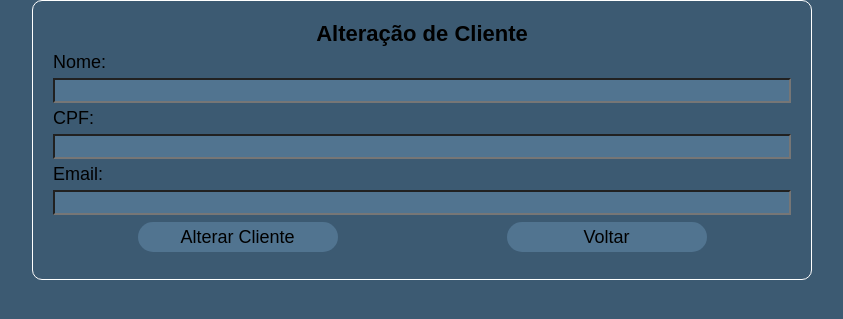
After one commit to joaofreitas91/projeto_crud, a PHP site: page /cliente/formUpdateClient.php?id=1 in a window 1280 px wide. The commit adds this page. Shown: the top 319 px of the page, without its empty margins (218-1061 px from the left). Run offline with PHP 8.4, Linux system fonts and the light colour scheme; data that the repository does not hold is empty.

Commit message:
estilização crud cliente e começo crud produtos

```diff
--- a/cliente/formClient.html
+++ b/cliente/formCreateClient.html
@@ -1,15 +1,16 @@
 <!DOCTYPE html>
-<html lang="en">
+<html lang="pt-BR">
 
 <head>
     <meta charset="UTF-8">
     <meta http-equiv="X-UA-Compatible" content="IE=edge">
     <meta name="viewport" content="width=device-width, initial-scale=1.0">
+    <script src="../js/scripts.js" defer></script>
     <title>Document</title>
 </head>
 
 <body>
-    <form method="POST" action="./createClient.php" class="form-standard">
+    <form method="POST" action="./createClient.php">
         <label for="nome">Nome:</label>
         <input type="text" id="nome_cliente" name="nome_cliente" required />
         <label for="cpf">CPF:</label>
--- /dev/null
+++ b/cliente/formUpdateClient.php
@@ -0,0 +1,40 @@
+<!DOCTYPE html>
+<html lang="pt-BR">
+
+<head>
+    <meta charset="UTF-8">
+    <meta http-equiv="X-UA-Compatible" content="IE=edge">
+    <meta name="viewport" content="width=device-width, initial-scale=1.0">
+    <link rel="stylesheet" href="../style/index.css">
+    <script src="../js/scripts.js"></script>
+    <title>Alterar Cliente</title>
+</head>
+
+<body>
+    <?php
+    include_once('../php/connection.php');
+    $select = $connection->query('SELECT * FROM cliente WHERE id=' . $_GET["id"]);
+    $dataClient = $select->fetchAll();
+    // print_r($dataClient);
+    ?>
+
+    <div class="cont-form">
+        <h1 class="title-form">Alteração de Cliente</h1>
+        <form method="POST" action="./updateClient.php" class="form">
+            <label for="nome_cliente" class="label-form">Nome:</label>
+            <input type="text" class="inp-form" id="nome_cliente" name="nome_cliente" value="<?php echo $dataClient[0]["nome_cliente"] ?>" autocomplete="off" required />
+            <label for="cpf" class="label-form">CPF:</label>
+            <input type="text" class="inp-form" id="cpf" name="cpf" value="<?php echo $dataClient[0]["cpf"] ?>" autocomplete="off" required />
+            <label for="email" class="label-form">Email:</label>
+            <input type="email" class="inp-form" id="email" name="email" value="<?php echo $dataClient[0]["email"] ?>" autocomplete="off" />
+            <input type="hidden" name="id" value="<?php echo $dataClient[0]["id"] ?>" />
+            <div class="btns-form">
+                <input type="submit" class="btn-form" value="Alterar Cliente" />
+                <input type="button" class="btn-form" value="Voltar" onclick="backClient()" />
+            </div>
+        </form>
+    </div>
+
+</body>
+
+</html>
--- a/js/scripts.js
+++ b/js/scripts.js
@@ -1,3 +1,28 @@
-function goClient() {
-    window.location.href('../clientes.php')
+// const inputCpf = document.getElementById('cpf');
+
+// if (inputCpf !== null) {
+//     inputCpf.addEventListener('input', (event) => {
+//         event.target.value = mascaraCpf(event.target.value);
+//     });
+// }
+
+// function mascaraCpf(value) {
+//     return value
+//         .replace(/\D/g, '')
+//         .replace(/(\d{3})(\d)/, '$1.$2')
+//         .replace(/(\d{3})(\d)/, '$1.$2')
+//         .replace(/(\d{3})(\d{1,2})/, '$1-$2')
+//         .replace(/(-\d{2})\d+?$/, '$1');
+
+// }
+
+function cadClient() {
+    window.location.href = "../cliente/formCreateClient.html"
 }
+function backHome() {
+    window.location.href = "../index.html"
+}
+
+function backClient() {
+    window.location.href = "../cliente/readClient.php"
+}
--- a/style/index.css
+++ b/style/index.css
@@ -21,7 +21,7 @@ header {
 
 nav {
     margin: 10px;
-    padding: 10px;
+    padding: 3px;
     background-color: #517490;
     border: 1px solid white;
     border-radius: 5px;
@@ -36,6 +36,15 @@ ul {
     justify-content: space-around;
 }
 
+li {
+    padding: 15px;
+}
+
+li:hover {
+    background-color: #3C5A72;
+    border-radius: 50%;
+}
+
 span {
     font-size: 1.125em;
 }
@@ -45,17 +54,113 @@ span {
     font-size: 30px;
 }
 
+.fa-exchange-alt {
+    color: #CF9903;
+    font-size: 70px;
+    padding: 0 10px;
+}
+
+main {
+    margin: auto;
+    max-width: 800px;
+}
+
 /* tabela Cliente */
 
-.tableClient {
-    min-width: 320px;
-    max-width: 800px;
-    margin: 0 auto;
-    border-spacing: 0;
+.nav-client {
+    display: flex;
+    justify-content: space-around;
+    margin: 10px 0;
 }
 
-tr, th {
-    border: 1px solid red;
+.btn-new-client {
+    margin: 10px 0;
+    padding: 10px;
+    font-size: 14px;
+    background-color: #517490;
+    outline: none;
+    cursor: pointer;
+    border: none;
+    border-radius: 10px;
+}
+
+table, td, th {
+    border-collapse: collapse;
+}
+
+table {
+    width: 100%;
+    margin: auto;
+    background-color: #517490;
+    border: 1px solid #fff;
+}
+
+tr:hover {
+    background-color: #3C5A72;
+}
+
+td, th {
+    padding: 5px;
+    text-align: center;
+    border-bottom: 1px solid #fff;
+}
+
+.fa-edit, .fa-trash-alt {
+    padding: 0 2px;
+    cursor: pointer;
+    font-size: 1.125em;
+}
+
+.fa-edit:hover, .fa-trash-alt:hover {
+    padding: 0 2px;
+    cursor: pointer;
+    color: #fff;
+}
+
+/* formulario */
+
+.label-form {
+    font-size: 18px;
+    margin: 5px 0;
+}
+
+.inp-form {
+    font-size: 18px;
+    background-color: #517490;
+}
+
+.btns-form {
+    display: flex;
+    justify-content: space-around;
+}
+
+.btn-form {
+    background-color: #517490;
+    width: 200px;
+    height: 30px;
+    margin: 7px 0;
+    font-size: 18px;
+    border: none;
+    border-radius: 20px;
+}
+
+.cont-form {
+    max-width: 780px;
+    min-width: 320px;
+    margin: auto;
+    border: 1px solid #fff;
+    border-radius: 10px;
+    padding: 20px;
+}
+
+.title-form {
+    text-align: center;
+    font-size: 22px;
+}
+
+.form {
+    display: flex;
+    flex-direction: column;
 }
 
 @media only screen and (min-width: 500px) {
```
Also changed, not shown: cliente/readClient.php (+18 -12 lines), cliente/updateClient.php (+18 -0 lines), index.html (renamed from index.php, +10 -2 lines), produtos/readProducts.php (added, +8 -0 lines).
